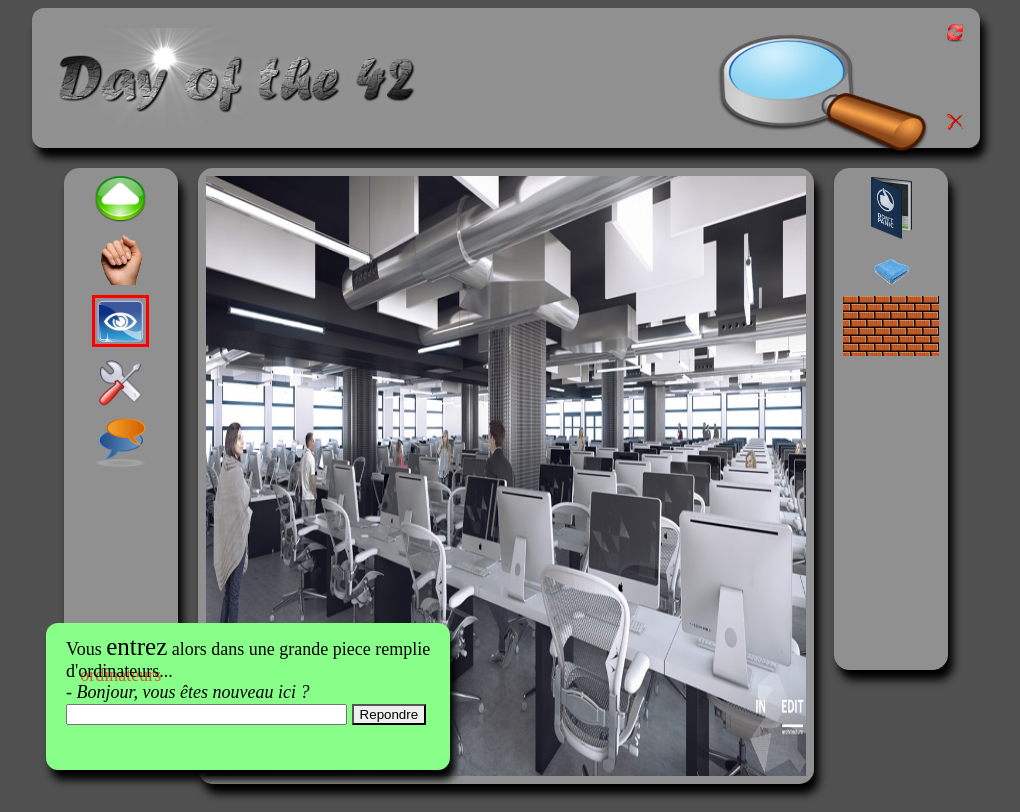
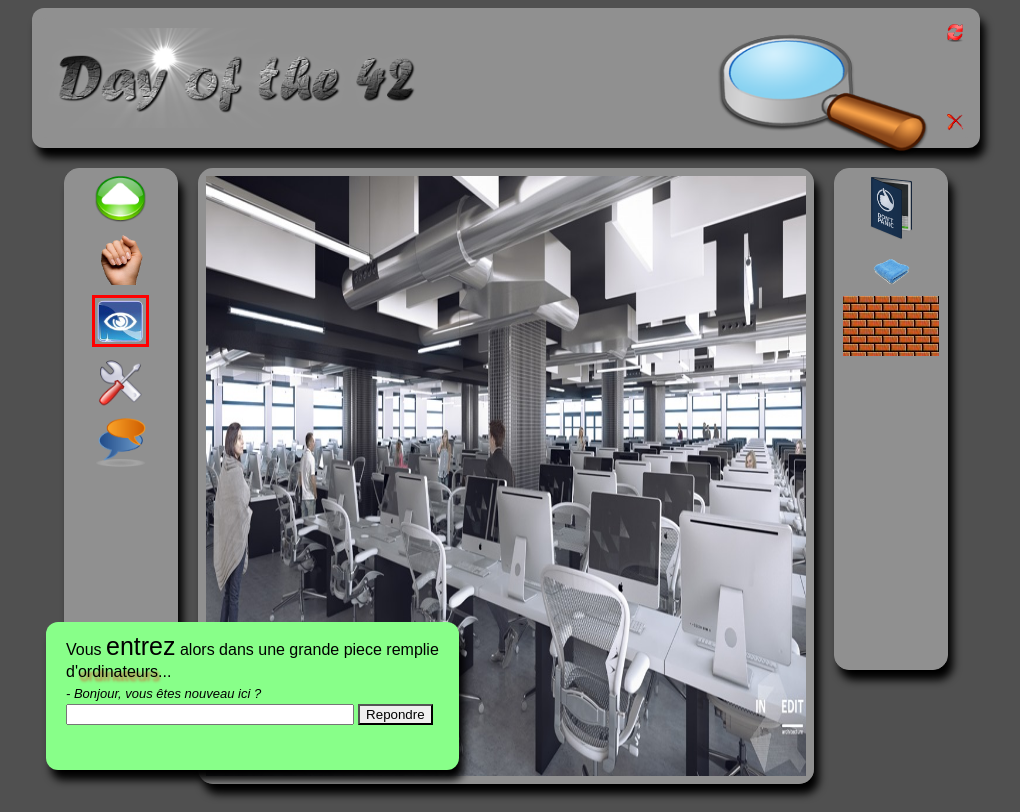
Before and after one commit to veronar/piscine_php, a PHP site: page /doft.html in a window 1280 px wide. Shown: the whole page, without its empty margins (134-1154 px from the left). Run offline with PHP 8.4, Linux system fonts and the light colour scheme.

Commit message:
updated doft

```diff
--- a/d00/ex02/doft.css
+++ b/d00/ex02/doft.css
@@ -96,7 +96,8 @@ header {
 }
 
 .shadow {
-	text-shadow: 2px 4px rgba(255, 0, 0, 0.65);
+	text-shadow: 2px 4px 3px rgba(255, 0, 0, 0.65);
+
 }
 
 input[type="text"] {
--- a/d00/ex02/doft.html
+++ b/d00/ex02/doft.html
@@ -53,8 +53,8 @@
 		</div>
 
 		<div class="form">
-			Vous <span style="font-size: 25px;">entrez</span> alors dans une grande piece remplie<br>d'<span class="shadow">ordinateurs</span>...<br>
-			<span style="font-style: italic;">- Bonjour, vous êtes nouveau ici ?</span>
+			<span style="font-family: sans-serif; font-size: 16px">Vous <span style="font-size: 25px;">entrez</span> alors dans une grande piece remplie<br>d'<span class="shadow">ordinateurs</span>...<br></span>
+			<span style="font-style: italic; font-family: sans-serif; font-size: small;">- Bonjour, vous êtes nouveau ici ?</span>
 			<form action="#">
 				<input type="text">
 				<input type="submit" value="Repondre">
```
